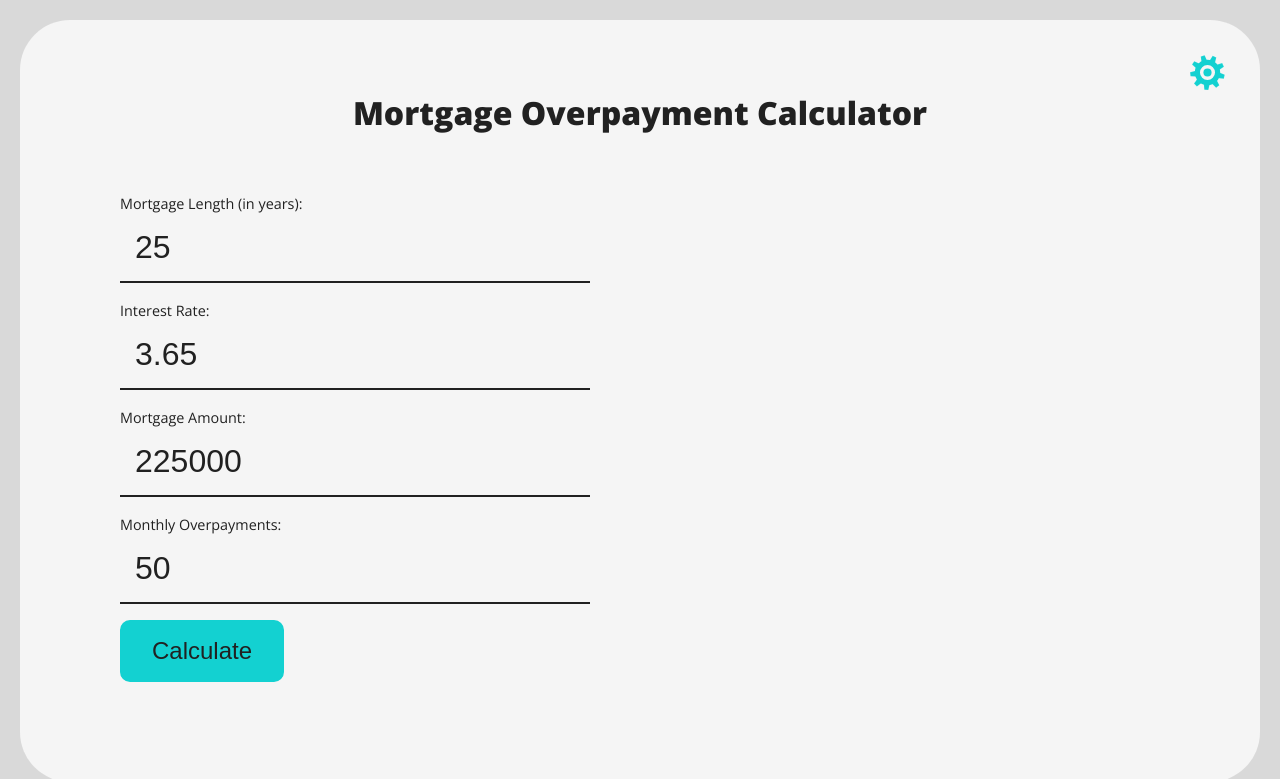
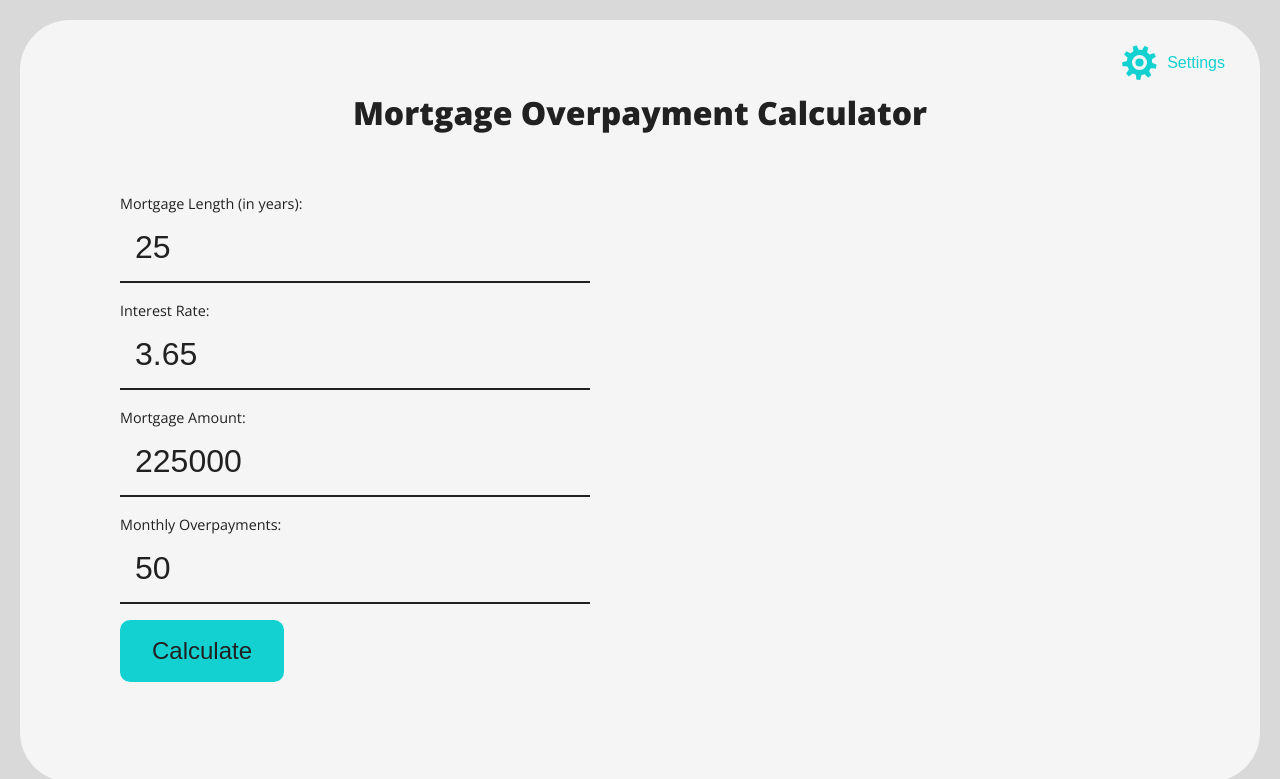
Before and after one commit to hughcollier/mortgageCalc, a website built with webpack: page src/template.html in a window 1280 px wide. Shown: the top 779 px of the page. Built offline with nearby package versions, Linux system fonts and the light colour scheme.

Commit message:
WIP: Some small CSS tweaks

```diff
--- a/src/style.scss
+++ b/src/style.scss
@@ -32,6 +32,10 @@ body {
 			background-color: $highlight;
 			border: 2px solid $highlight;
 			color:$base;
+		}
+
+		#settings-btn {
+			color: $highlight;
 		}
 
 		input {
@@ -149,24 +153,34 @@ body.light-theme {
 
 
 #settings-btn {
-	background-image: url("assets/settingsIcon.svg");
-	background-size: cover;
-	background-repeat: no-repeat;
-	width: 35px;
-	height: 35px;
+
+
 	padding: 0px;
 	background-color: transparent;
 	border: transparent;
 	position: absolute;
-	top:35px;
+	top:15px;
 	right:35px;
 	z-index: 200;
+	font-size: 1rem;
+	display: flex;
+	align-items: center;
 
-		&.active {
+		&::before {
+			content: " ";
+			width: 35px;
+			height: 35px;
+			margin: 10px;
+			background-image: url("assets/settingsIcon.svg");
+			background-size: cover;
+			background-repeat: no-repeat;
+			display: inline-block;
+		}
+
+		&.active::before {
 			background-image: url("assets/closeIcon.svg");
 			background-size: 80%;
 			background-position: center center;
-
 		}
 
 }
--- a/src/template.html
+++ b/src/template.html
@@ -15,7 +15,7 @@
 
 		<div id="grid">
 
-			<button id="settings-btn"></button>
+			<button id="settings-btn">Settings</button>
 
 
 			<div id="settings">
```
